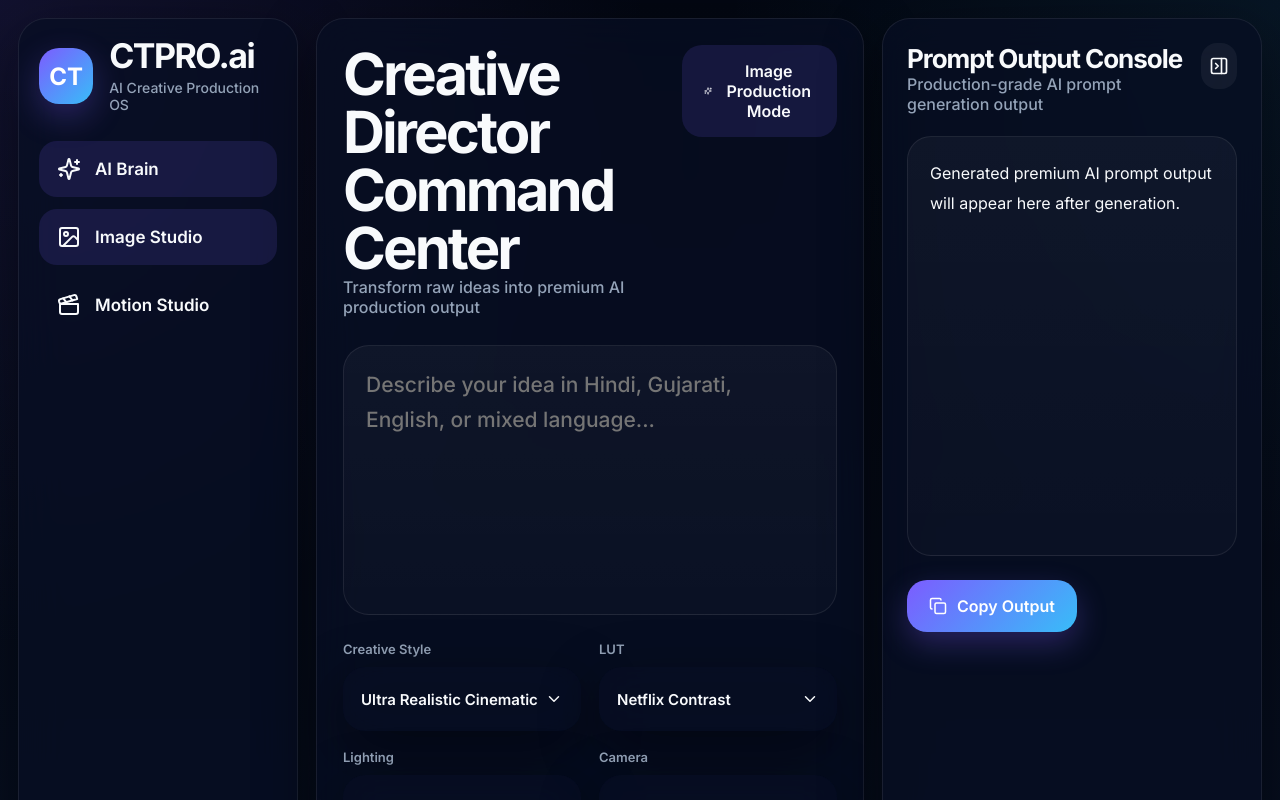
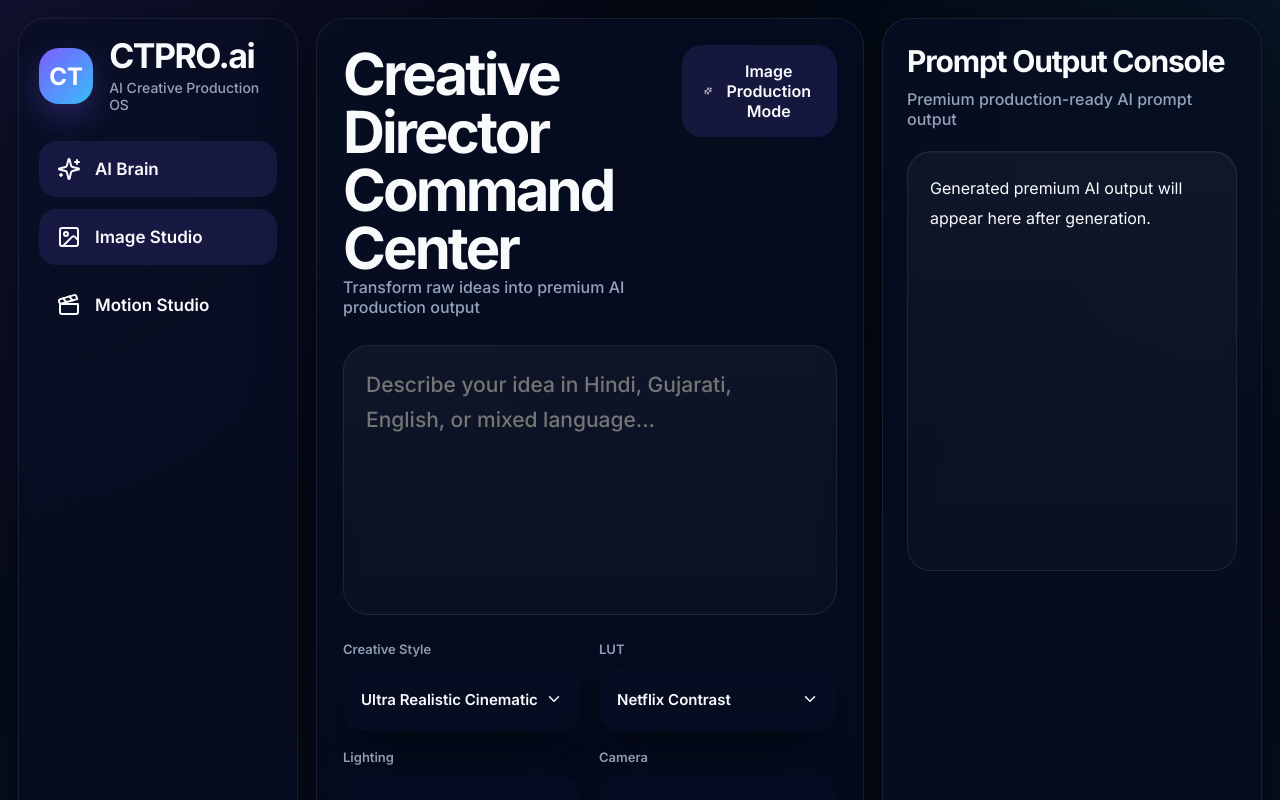
Before and after one commit to artfeltdesigning-sketch/PRO-FOUNDATION-SHELL, a Next.js app: page / in a window 1280 px wide. Shown: the top 800 px of the page. Built offline with nearby package versions, Linux system fonts and the light colour scheme.

Commit message:
Update result-panel.tsx

```diff
--- a/components/result-panel.tsx
+++ b/components/result-panel.tsx
@@ -1,31 +1,18 @@
 "use client";
-
-import {
-  Copy,
-  PanelRightClose,
-  PanelRightOpen
-} from "lucide-react";
-import { useState } from "react";
 
 type Props = {
   output: string;
+  collapsed: boolean;
+  setCollapsed: (
+    value: boolean
+  ) => void;
 };
 
 export default function ResultPanel({
-  output
+  output,
+  collapsed,
+  setCollapsed
 }: Props) {
-  const [collapsed, setCollapsed] =
-    useState(false);
-
-  const copyOutput =
-    async () => {
-      if (!output) return;
-
-      await navigator.clipboard.writeText(
-        output
-      );
-    };
-
   return (
     <aside
       className={`glass output-shell ${
@@ -34,77 +21,53 @@ export default function ResultPanel({
           : ""
       }`}
     >
+      <div
+        className="edge-toggle edge-right"
+        onClick={() =>
+          setCollapsed(
+            !collapsed
+          )
+        }
+      />
+
+      {!collapsed && (
+        <>
           <div className="output-top">
-        <div className="output-text">
+            <div>
               <div
                 style={{
-              fontSize: 26,
+                  fontSize: 30,
                   fontWeight: 700,
                   letterSpacing:
                     "-0.04em"
                 }}
               >
-            Prompt Output Console
+                Prompt Output
+                Console
               </div>
 
-          <div className="muted output-sub">
-            Production-grade AI
-            prompt generation
-            output
+              <div
+                className="muted"
+                style={{
+                  marginTop: 10
+                }}
+              >
+                Premium
+                production-ready
+                AI prompt output
+              </div>
             </div>
           </div>
 
-        <button
-          onClick={() =>
-            setCollapsed(
-              !collapsed
-            )
-          }
+          <div
+            className="output-content"
             style={{
-            width: 46,
-            height: 46,
-            borderRadius: 16,
-            border: "none",
-            background:
-              "rgba(255,255,255,0.05)",
-            color:
-              "var(--text)",
-            display: "flex",
-            alignItems:
-              "center",
-            justifyContent:
-              "center"
+              boxShadow:
+                "inset 0 1px 0 rgba(255,255,255,0.04)"
             }}
           >
-          {collapsed ? (
-            <PanelRightOpen
-              size={20}
-            />
-          ) : (
-            <PanelRightClose
-              size={20}
-            />
-          )}
-        </button>
-      </div>
-
-      {!collapsed && (
-        <>
-          <div className="output-content">
             {output ||
-              "Generated premium AI prompt output will appear here after generation."}
-          </div>
-
-          <div className="workspace-actions output-copy">
-            <button
-              className="generate-btn"
-              onClick={
-                copyOutput
-              }
-            >
-              <Copy size={18} />
-              Copy Output
-            </button>
+              "Generated premium AI output will appear here after generation."}
           </div>
         </>
       )}
```
Lines whose indentation alone changed are shown as unchanged.
